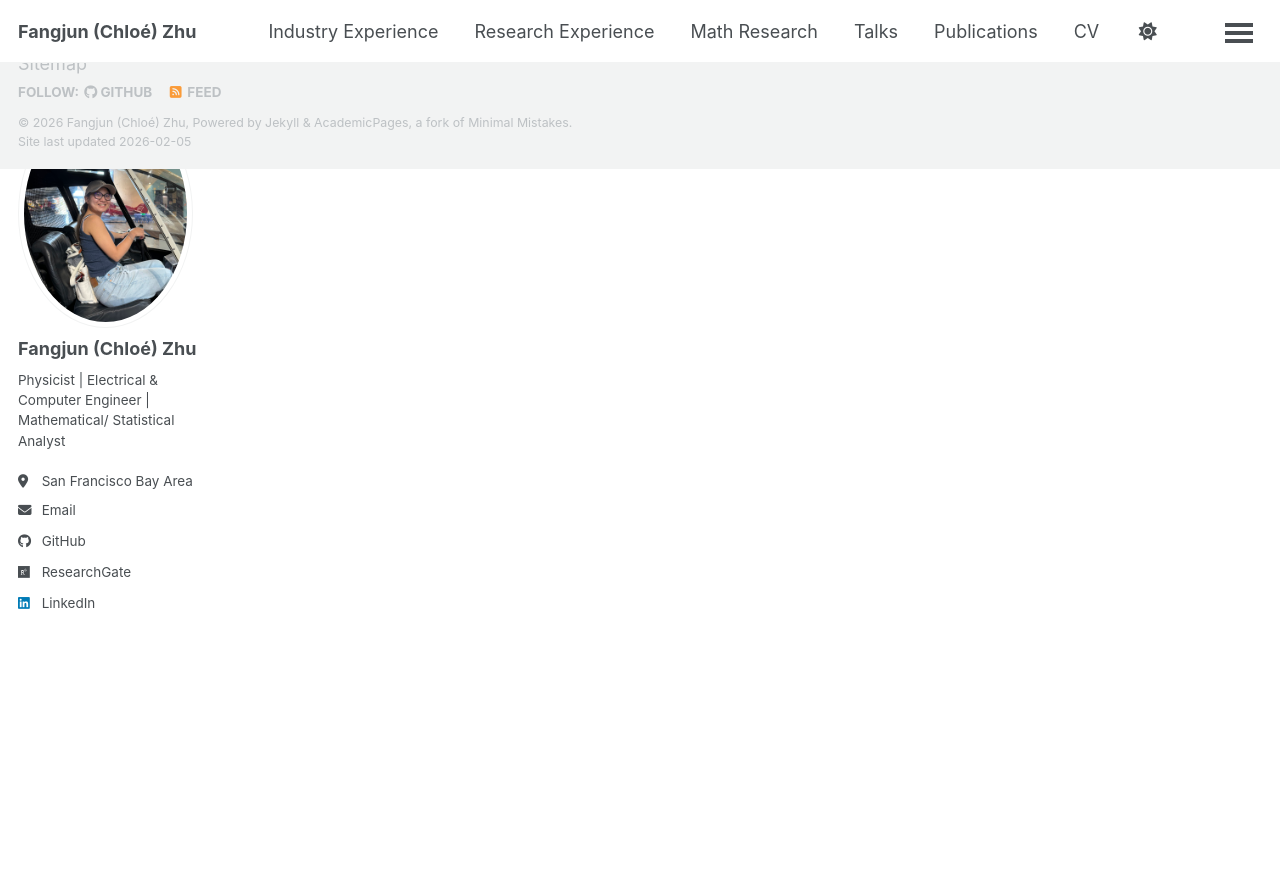
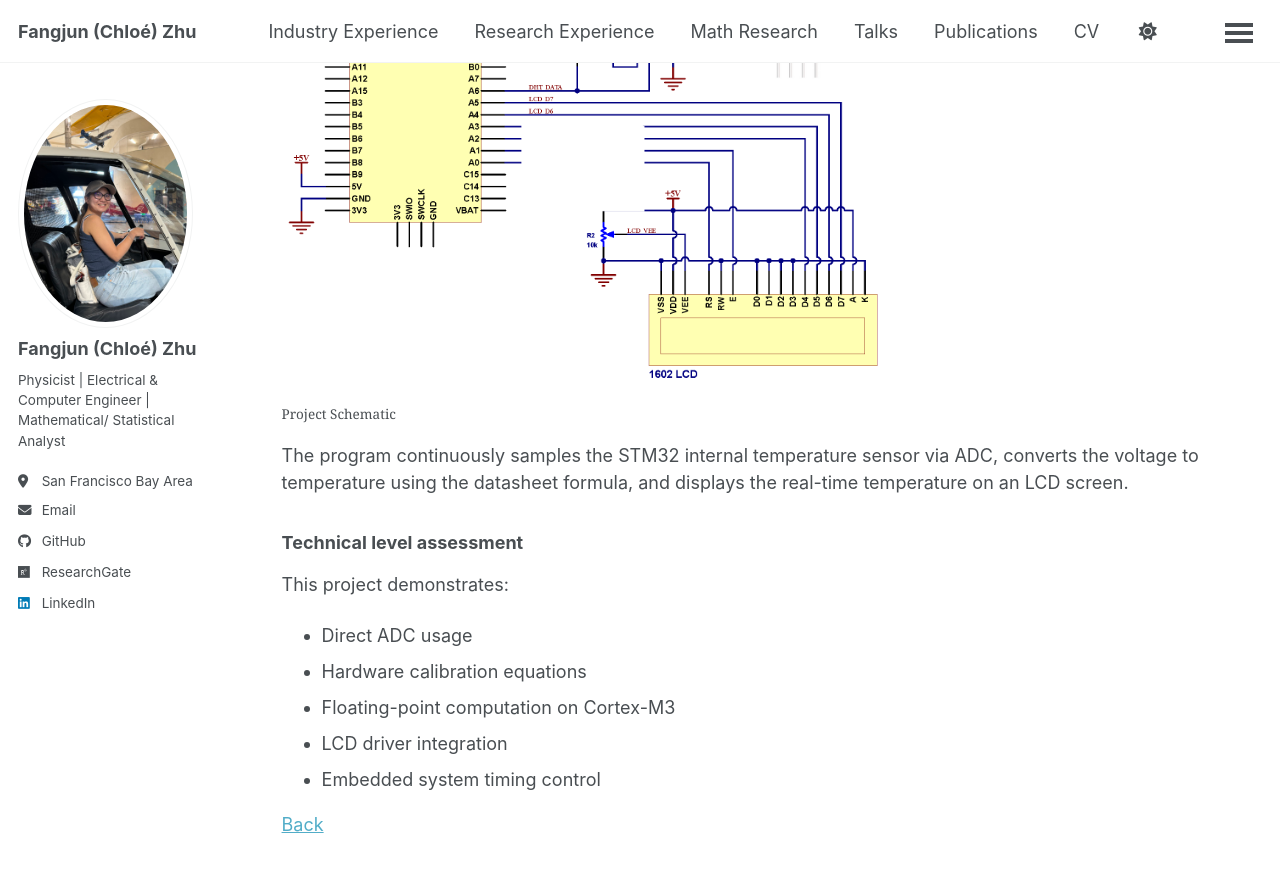
Before and after one commit to ChloeZhu1/ChloeZhu1.github.io, a Jekyll site: the page built from _pages/physics-and-engineering-research.md, in a window 1280 px wide and 900 px high, scrolled down 5994 px. Shown: the top 872 px of the window. Built offline with Jekyll 4.4.1, drawn with Linux system fonts in a browser that asks for light colours; a script bundle is joined from its source files by our own code; library files that are not in the unit come from our copies.

Commit message:
Update physics-and-engineering-research.md

```diff
--- a/_pages/physics-and-engineering-research.md
+++ b/_pages/physics-and-engineering-research.md
@@ -123,3 +123,19 @@ It demonstrates how abstract digital representations can be physically instantia
 [Back](https://chloezhu1.github.io/research-experience/#db)
 
 <h2 id="sta">STM32 Real Time Temperature Sensing and Display</h2>
+<img src="/images/stm32.png" alt="drawing" width="600"/>
+<figcaption>Project Schematic</figcaption>
+
+The program continuously samples the STM32 internal temperature sensor via ADC, converts the voltage to temperature using the datasheet formula, and displays the real-time temperature on an LCD screen.
+
+### Technical level assessment
+
+This project demonstrates:
+
+* Direct ADC usage
+* Hardware calibration equations
+* Floating-point computation on Cortex-M3
+* LCD driver integration
+* Embedded system timing control
+
+[Back](https://chloezhu1.github.io/research-experience/#st)
```
